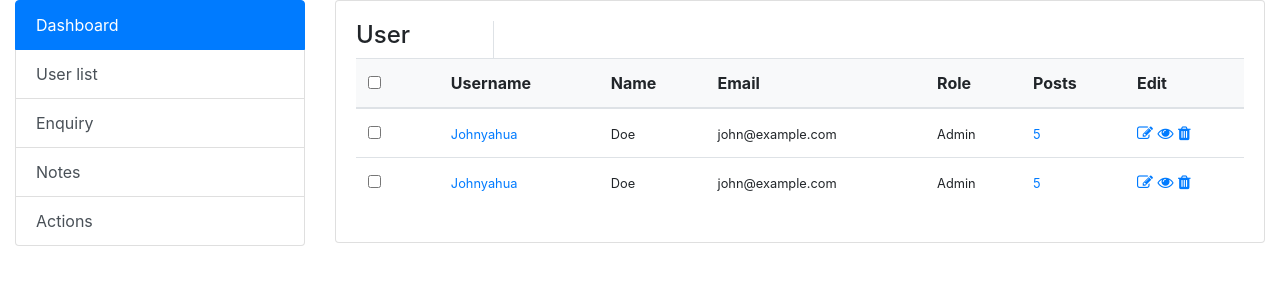
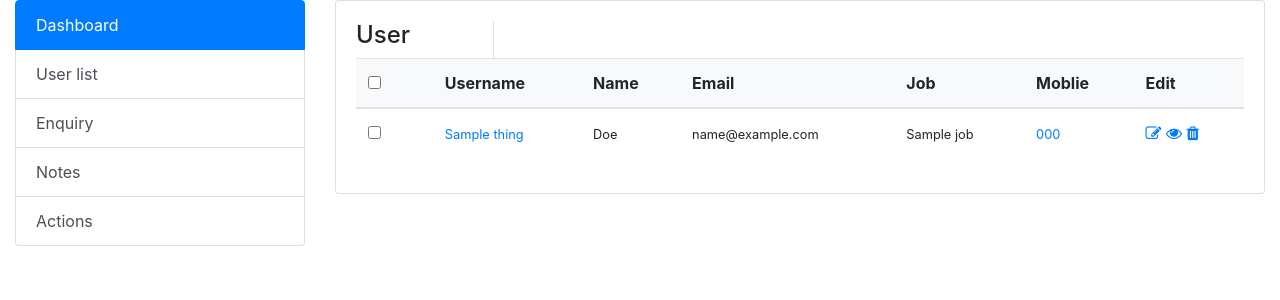
Before and after one commit to Tahsin-Ahmed52225/INVOICE-Django-Argon, a Django app: template templates/dashboard.html in a window 1280 px wide. Shown: the top 300 px of the page. Run offline with Django 3.2, Linux system fonts and the light colour scheme; the template is opened without the code that fills it: most values are stand-ins (such as "Sample title", 1, 10 or a date in 2020); some libraries are stand-ins or nearby versions.

Commit message:
Dashboard  updated

```diff
--- a/templates/dashboard.html
+++ b/templates/dashboard.html
@@ -45,12 +45,13 @@
                                     <th>Username</th>
                                     <th>Name</th>
                                     <th>Email</th>
-                                    <th>Role</th>
-                                    <th>Posts</th>
+                                    <th>Job</th>
+                                    <th>Moblie</th>
                                     <th>Edit</th>
                                   </tr>
                                 </thead>
                                 <tbody>
+                                {% for things in all %}
                                   <tr>
                                     <td>
                                         <div class="form-check-inline">
@@ -59,36 +60,19 @@
                                            </label>
                                        </div>
                                     </td>
-                                    <td><a href="#"><small>Johnyahua</small></a></td>
+                                    <td><a href="#"><small>{{things.name}}</small></a></td>
                                     <td><small>Doe</small></td>
-                                    <td><small>john@example.com</small></td>
-                                    <td><small>Admin</small></td>
-                                    <td><a href="#"><small>5</small></a></td>
+                                    <td><small>{{things.email}}</small></td>
+                                    <td><small>{{things.job}}</small></td>
+                                    <td><a href="#"><small>{{things.phone}}</small></a></td>
                                     <td>
                                         <a href="#"><i class="fa fa-pencil-square-o"></i></a>
                                         <a href="#"><i class="fa fa-eye"></i></a>
                                         <a href="#"><i class="fa fa-trash"></i></a>
                                     </td>
                                   </tr>
-                                  <tr>
-                                    <td>
-                                        <div class="form-check-inline">
-                                          <label class="form-check-label">
-                                            <input type="checkbox" class="form-check-input" value="">
-                                           </label>
-                                       </div>
-                                    </td>
-                                    <td><a href="#"><small>Johnyahua</small></a></td>
-                                    <td><small>Doe</small></td>
-                                    <td><small>john@example.com</small></td>
-                                    <td><small>Admin</small></td>
-                                    <td><a href="#"><small>5</small></a></td>
-                                    <td>
-                                        <a href="#"><i class="fa fa-pencil-square-o"></i></a>
-                                        <a href="#"><i class="fa fa-eye"></i></a>
-                                        <a href="#"><i class="fa fa-trash"></i></a>
-                                    </td>
-                                  </tr>
+                                  {% endfor %}
+
 
 
                                 </tbody>
```
Also changed, not shown: login/views.py (+7 -2 lines), db.sqlite3.
